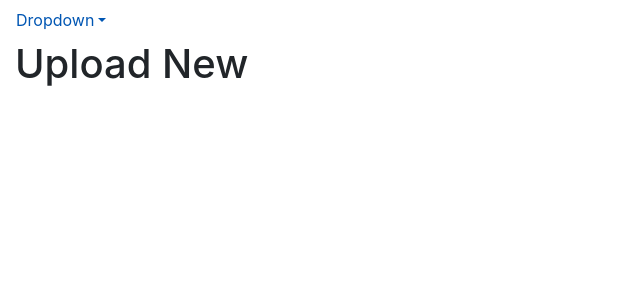
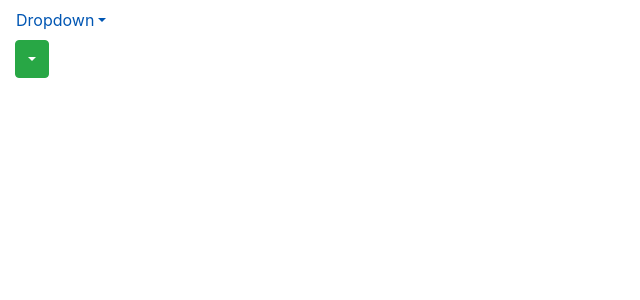
Before and after one commit to DW579/email-builder, a React (Create React App) app in the folder client/: page /upload-new in a window 1280 px wide. Shown: the top 300 px of the page, without its empty margins (0-640 px from the left). Built offline with nearby package versions, Linux system fonts and the light colour scheme.

Commit message:
Created initial DropdownOptions, insert in UploadNew

```diff
--- /dev/null
+++ b/client/src/App/components/DropdownOptions.js
@@ -0,0 +1,37 @@
+import React, { Component } from "react";
+import Dropdown from "react-bootstrap/Dropdown";
+
+class DropdownOptions extends Component {
+    constructor(props) {
+        super(props);
+
+        this.state = {
+            title: props.title,
+            clients: props.clients
+        };
+    }
+
+    render() {
+        return (
+            <Dropdown>
+                <Dropdown.Toggle variant="success" id="dropdown-basic">
+                    {this.state.title}
+                </Dropdown.Toggle>
+
+                <Dropdown.Menu>
+                    {this.state.clients.map((value, index) => {
+                        return <Dropdown.Item>{value}</Dropdown.Item>
+                    })}
+                    {/* <Dropdown.Item href="/action-1">Action</Dropdown.Item>
+                    <Dropdown.Item href="/action-2">
+                        Another action
+                    </Dropdown.Item>
+                    <Dropdown.Item href="/action-3">
+                        Something else
+                    </Dropdown.Item> */}
+                </Dropdown.Menu>
+            </Dropdown>
+        );
+    }
+}
+export default DropdownOptions;
--- a/client/src/App/pages/UploadNew.js
+++ b/client/src/App/pages/UploadNew.js
@@ -2,6 +2,7 @@ import React, { Component } from "react";
 import Container from "react-bootstrap/Container";
 import Col from "react-bootstrap/Col";
 import Row from "react-bootstrap/Row";
+import DropdownOptions from "../components/DropdownOptions"
 
 class UploadNew extends Component {
     render() {
@@ -9,7 +10,10 @@ class UploadNew extends Component {
             <Container fluid>
                 <Row>
                     <Col>
-                        <h1>Upload New</h1>
+                        <DropdownOptions
+                            title={""}
+                            clients={["Hotwire", "Harley", "AT&T"]}
+                        ></DropdownOptions>
                     </Col>
                 </Row>
             </Container>
```
